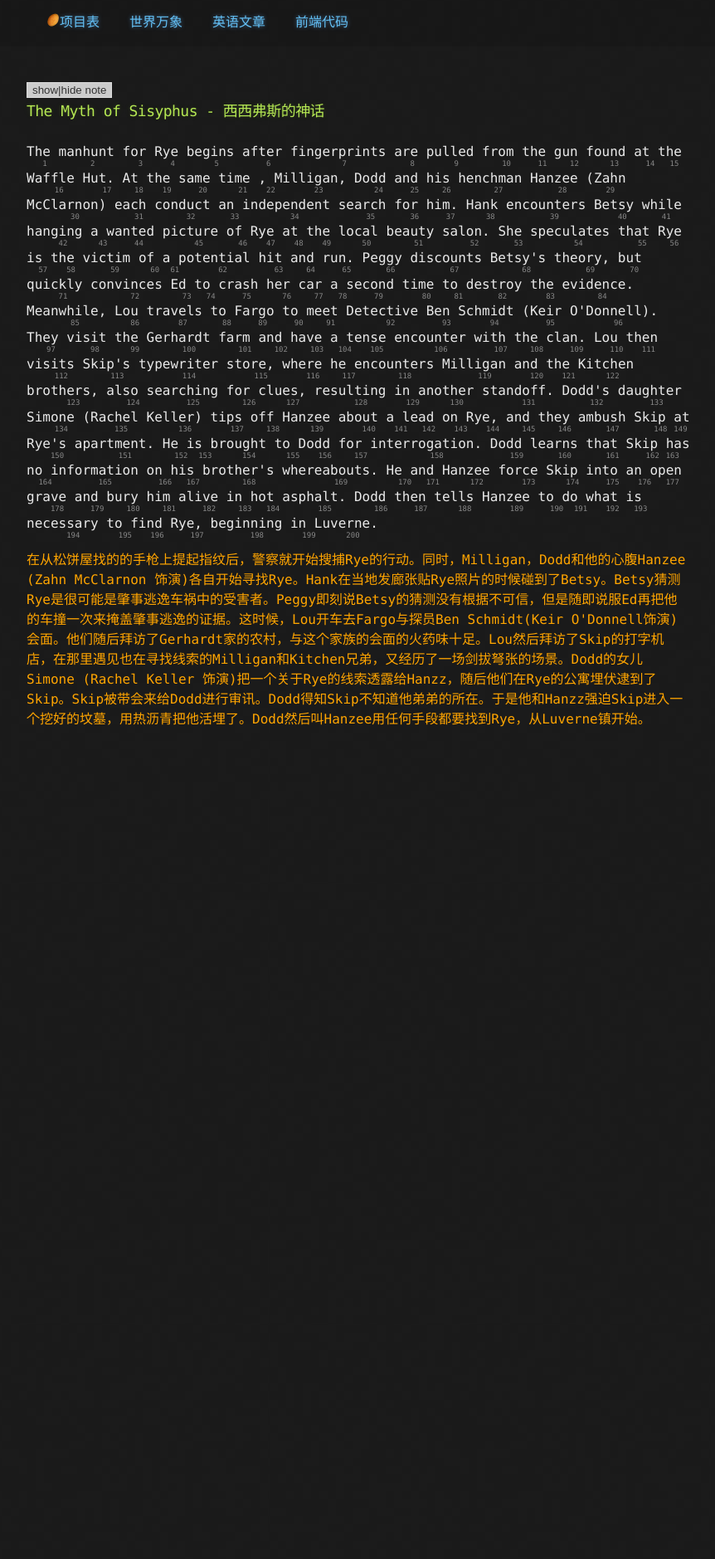
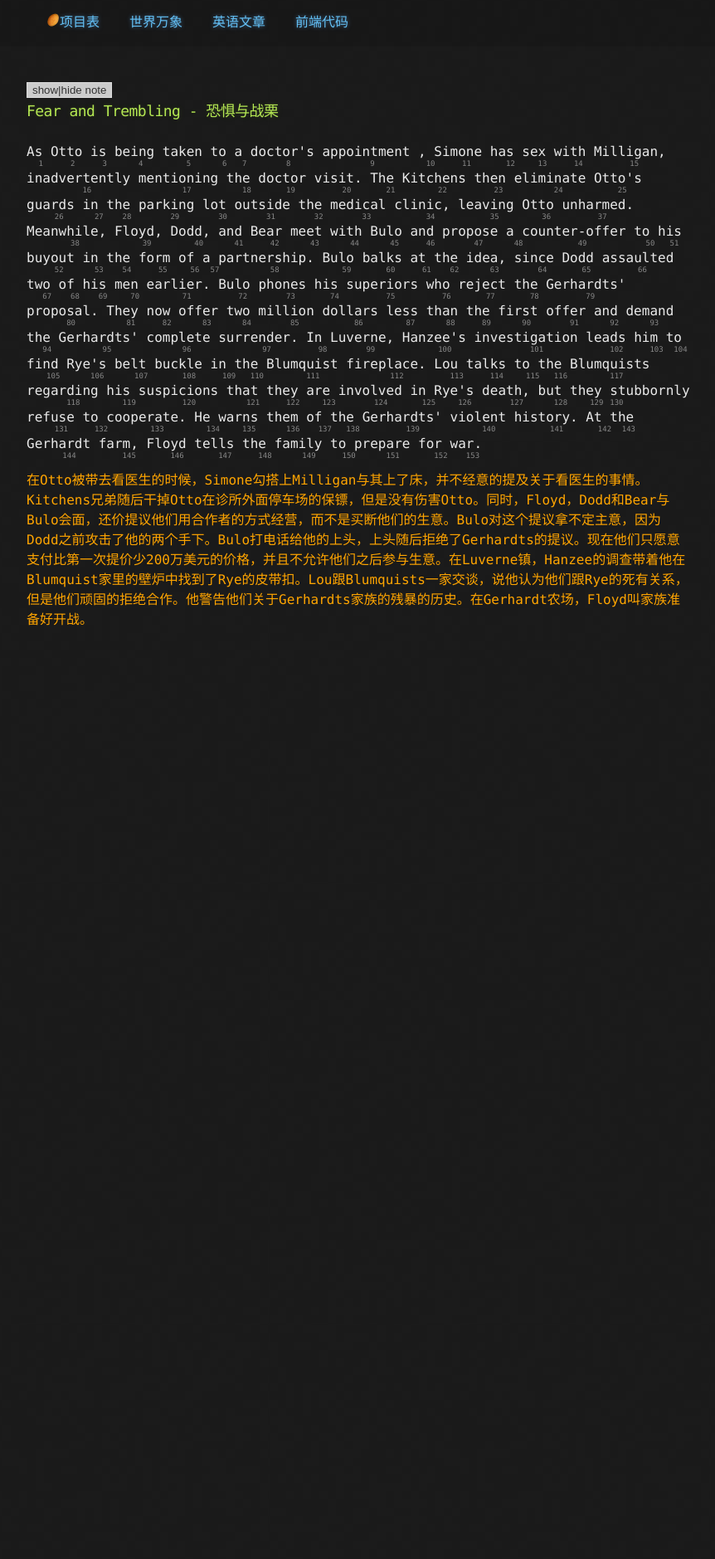
Before and after one commit to vunlin/vunlin.github.io, a Jekyll site: the page setup/template.html, which Jekyll copies as it is, in a window 1280 px wide. Shown: the whole page at 83% size, without its empty margins (208-1070 px from the left). Built offline with Jekyll 4.4.1, drawn with Linux system fonts in a browser that asks for light colours; after the commit the page ends 1759 px from its top, so only the background shows below that.

Commit message:
fargo s2e4

```diff
--- a/setup/template.html
+++ b/setup/template.html
@@ -32,45 +32,38 @@
 		<button id="toggleNote">show|hide note</button>
 	</div>
 	<div id="plot">
-		<h3>The Myth of Sisyphus - 西西弗斯的神话</h3>
-		<p>The manhunt for Rye begins after fingerprints are pulled from the gun found at the Waffle Hut. At the same time, Milligan, Dodd and his henchman Hanzee (Zahn McClarnon) each conduct an independent search for him. Hank encounters Betsy while hanging a wanted picture of Rye at the local beauty salon. She speculates that Rye is the victim of a potential hit and run. Peggy discounts Betsy's theory, but quickly convinces Ed to crash her car a second time to destroy the evidence. Meanwhile, Lou travels to Fargo to meet Detective Ben Schmidt (Keir O'Donnell). They visit the Gerhardt farm and have a tense encounter with the clan. Lou then visits Skip's typewriter store, where he encounters Milligan and the Kitchen brothers, also searching for clues, resulting in another standoff. Dodd's daughter Simone (Rachel Keller) tips off Hanzee about a lead on Rye, and they ambush Skip at Rye's apartment. He is brought to Dodd for interrogation. Dodd learns that Skip has no information on his brother's whereabouts. He and Hanzee force Skip into an open grave and bury him alive in hot asphalt. Dodd then tells Hanzee to do what is necessary to find Rye, beginning in Luverne.</p>
+		<h3>Fear and Trembling - 恐惧与战栗</h3>
+		<p>As Otto is being taken to a doctor's appointment, Simone has sex with Milligan, inadvertently mentioning the doctor visit. The Kitchens then eliminate Otto's guards in the parking lot outside the medical clinic, leaving Otto unharmed. Meanwhile, Floyd, Dodd, and Bear meet with Bulo and propose a counter-offer to his buyout in the form of a partnership. Bulo balks at the idea, since Dodd assaulted two of his men earlier. Bulo phones his superiors who reject the Gerhardts' proposal. They now offer two million dollars less than the first offer and demand the Gerhardts' complete surrender. In Luverne, Hanzee's investigation leads him to find Rye's belt buckle in the Blumquist fireplace. Lou talks to the Blumquists regarding his suspicions that they are involved in Rye's death, but they stubbornly refuse to cooperate. He warns them of the Gerhardts' violent history. At the Gerhardt farm, Floyd tells the family to prepare for war.</p>
 
-		<div>在从松饼屋找的的手枪上提起指纹后，警察就开始搜捕Rye的行动。同时，Milligan，Dodd和他的心腹Hanzee (Zahn McClarnon 饰演)各自开始寻找Rye。Hank在当地发廊张贴Rye照片的时候碰到了Betsy。Betsy猜测Rye是很可能是肇事逃逸车祸中的受害者。Peggy即刻说Betsy的猜测没有根据不可信，但是随即说服Ed再把他的车撞一次来掩盖肇事逃逸的证据。这时候，Lou开车去Fargo与探员Ben Schmidt(Keir O'Donnell饰演)会面。他们随后拜访了Gerhardt家的农村，与这个家族的会面的火药味十足。Lou然后拜访了Skip的打字机店，在那里遇见也在寻找线索的Milligan和Kitchen兄弟，又经历了一场剑拔弩张的场景。Dodd的女儿Simone (Rachel Keller 饰演)把一个关于Rye的线索透露给Hanzz，随后他们在Rye的公寓埋伏逮到了Skip。Skip被带会来给Dodd进行审讯。Dodd得知Skip不知道他弟弟的所在。于是他和Hanzz强迫Skip进入一个挖好的坟墓，用热沥青把他活埋了。Dodd然后叫Hanzee用任何手段都要找到Rye，从Luverne镇开始。</div>
+		<div>在Otto被带去看医生的时候，Simone勾搭上Milligan与其上了床，并不经意的提及关于看医生的事情。Kitchens兄弟随后干掉Otto在诊所外面停车场的保镖，但是没有伤害Otto。同时，Floyd，Dodd和Bear与Bulo会面，还价提议他们用合作者的方式经营，而不是买断他们的生意。Bulo对这个提议拿不定主意，因为Dodd之前攻击了他的两个手下。Bulo打电话给他的上头，上头随后拒绝了Gerhardts的提议。现在他们只愿意支付比第一次提价少200万美元的价格，并且不允许他们之后参与生意。在Luverne镇，Hanzee的调查带着他在Blumquist家里的壁炉中找到了Rye的皮带扣。Lou跟Blumquists一家交谈，说他认为他们跟Rye的死有关系，但是他们顽固的拒绝合作。他警告他们关于Gerhardts家族的残暴的历史。在Gerhardt农场，Floyd叫家族准备好开战。</div>
 		<script>
 		var note = {};
 		note["status"] = "{{ page.title }}";
 		note[1] = {};
 		note[1]['structure'] = {
-			'1-5':'SV',
-			'6-12':'SVC',
-			'13-17':'简化形容词从句',
-			'18-37':'SVO',
-			'38-40':'SVO',
-			'41-52':'while he hangs 简化副词从句',
-			'53-54':'SV',
-			'55-65':'名词从句',
-			'66-84':'FANBOYS的B连接句子',
-			'85-96':'SV',
-			'97-109':'FANBOYS的A连接句子',
-			'110-115':'SVO',
-			'116-123':'形容词从句',
-			'124-127':'who is also searching 简化形容词从句',
-			'128-131':'which results in 的简化副词从句',
-			'132-144':'SVO',
-			'145-151':'FANBOYS的A连接句子',
-			'152-158':'SVC',
-			'159-160':'SV',
-			'162-169':'名词从句',
-			'170-185':'FANBOYS的A连接句子',
-			'186-189':'SVO',
-			'190-191':'that he is to do 简化名词从句',
-			'192-197':'名词从句',
-			'198-200':'which begins 简化副词从句',
+			'1-9':'副词从句SVC',
+			'11-15':'SVO',
+			'16-20':'who mentions 简化从句',
+			'21-34':'SVO',
+			'35-37':'but he leaves 简化从句',
+			'38-58':'FANBOYS的A连接句子',
+			'59-63':'SVO',
+			'64-71':'副词从句',
+			'72-75':'SVO',
+			'76-80':'形容词从句',
+			'81-97':'FANBOYS的A连接句子',
+			'98-103':'SVO',
+			'104-108':'so that he is to find 简化副词从句',
+			'109-112':'简化形容词从句',
+			'113-117':'SVO',
+			'118-120':'副词短语',
+			'121-127':'名词短语',
+			'128-133':'FANBOYS的B连接句子',
+			'134-141':'SVO',
+			'142-149':'SVO',
+			'150-153':'that they are to preapre 简化名词从句',
 		}
 		note[1]['pos'] = {
-			'74-75':'that he is to 简化名词从句',
-			'81-82':'in order it is to 简化副词从句',
-			'90-91':'in order he is to 简化副词从句',
 		}
 
 		</script>
```
